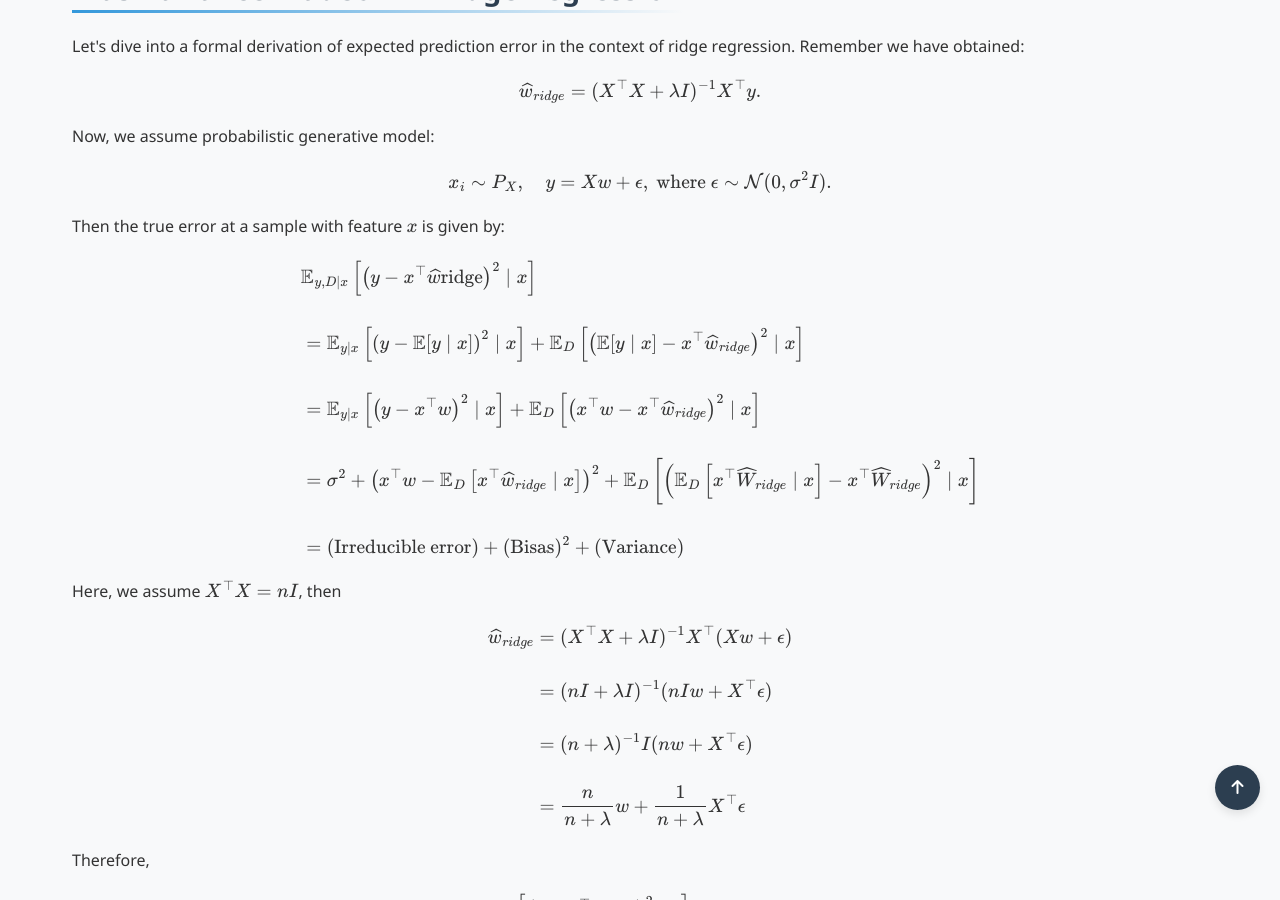
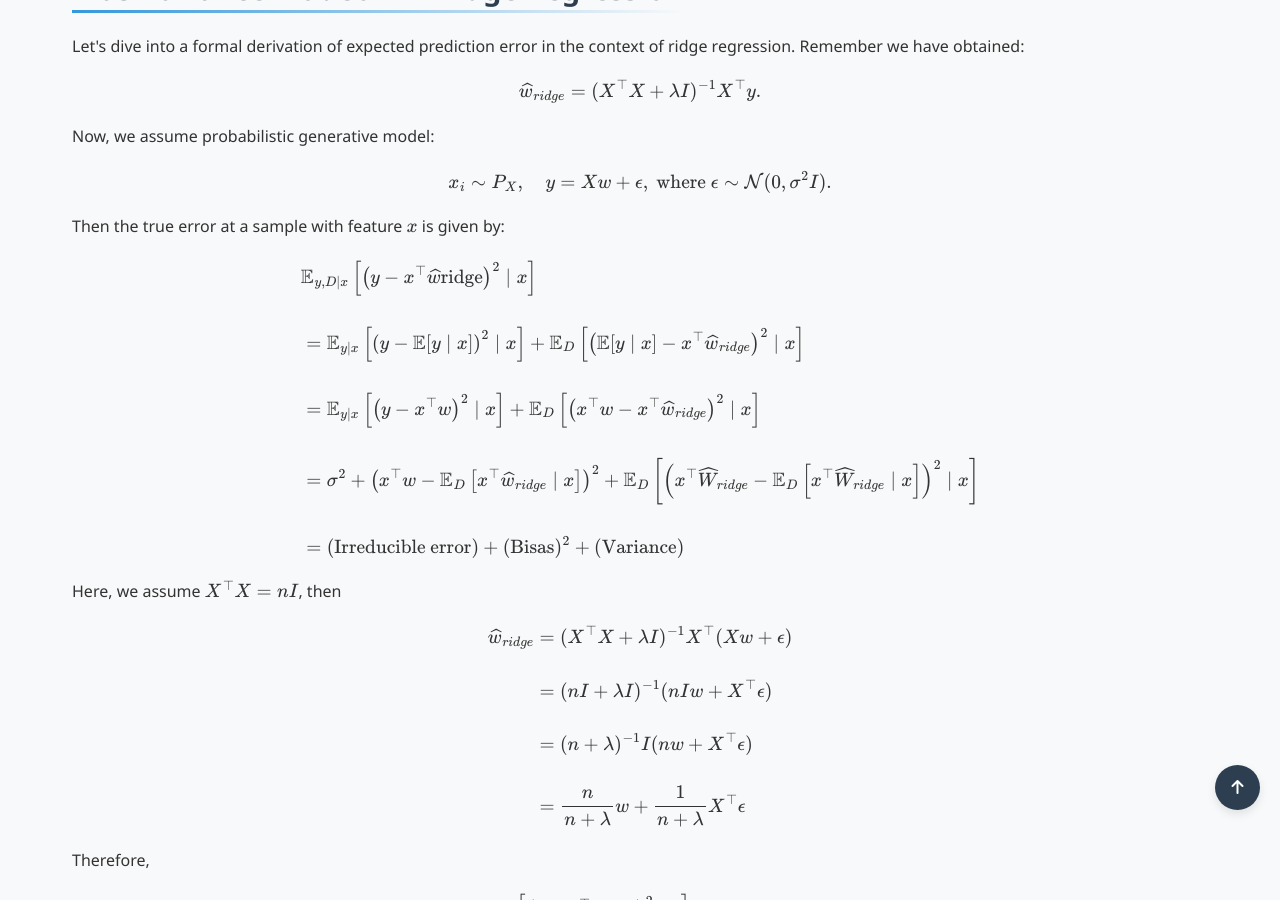
Before and after one commit to Yusukey01/yusukey01.github.io, a Jekyll site: the page built from Mathematics/Machine_learning/regression.html, in a window 1280 px wide and 900 px high, scrolled down 5863 px. Built offline with Jekyll 4.4.1, drawn with Linux system fonts in a browser that asks for light colours.

Commit message:
change demo style

```diff
--- a/Mathematics/Machine_learning/regression.html
+++ b/Mathematics/Machine_learning/regression.html
@@ -180,7 +180,7 @@ uses_python: false
 
                     &= \sigma^2
                         + \left(x^\top w - \mathbb{E}_D \left[x^\top  \widehat{w}_{ridge} \mid x \right] \right)^2
-                        + \mathbb{E}_D \left[ \left( \mathbb{E}_D \left[  x^\top \widehat{W}_{ridge} \mid x\right] - x^\top \widehat{W}_{ridge} \right)^2 \mid x \right] \\\\
+                        + \mathbb{E}_D \left[ \left( x^\top \widehat{W}_{ridge} - \mathbb{E}_D \left[  x^\top \widehat{W}_{ridge} \mid x\right] \right)^2 \mid x \right] \\\\
                     &= (\text{Irreducible error}) + (\text{Bisas})^2 + (\text{Variance})
                       \end{align*}
                     \]
```
